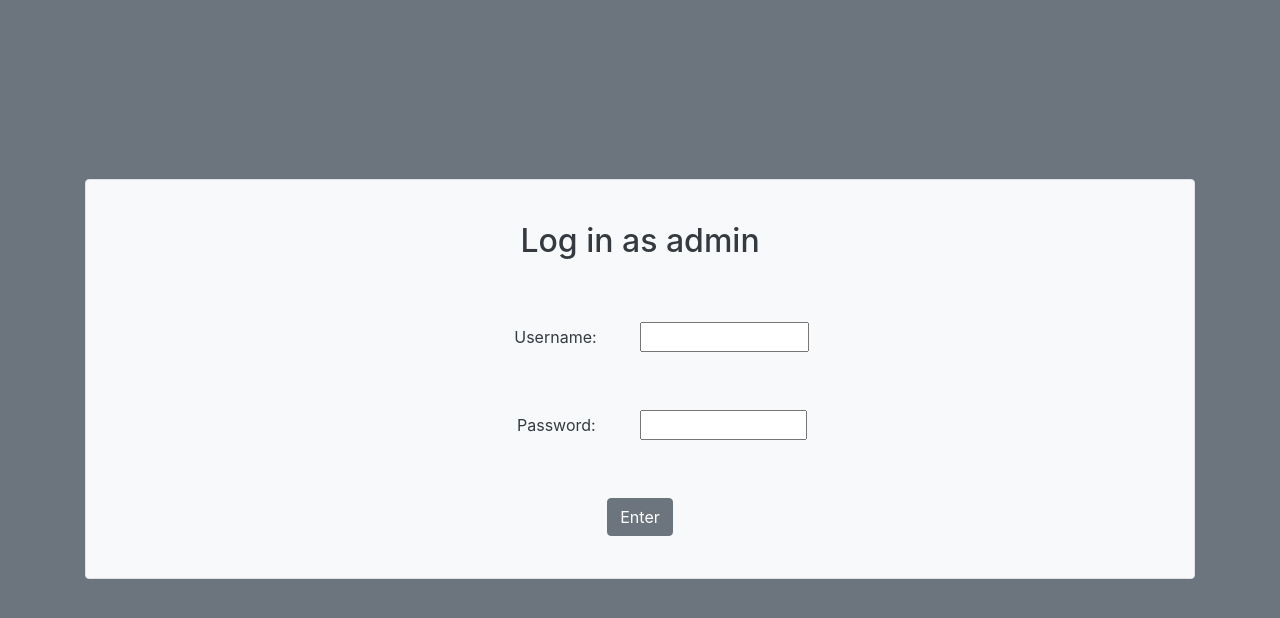
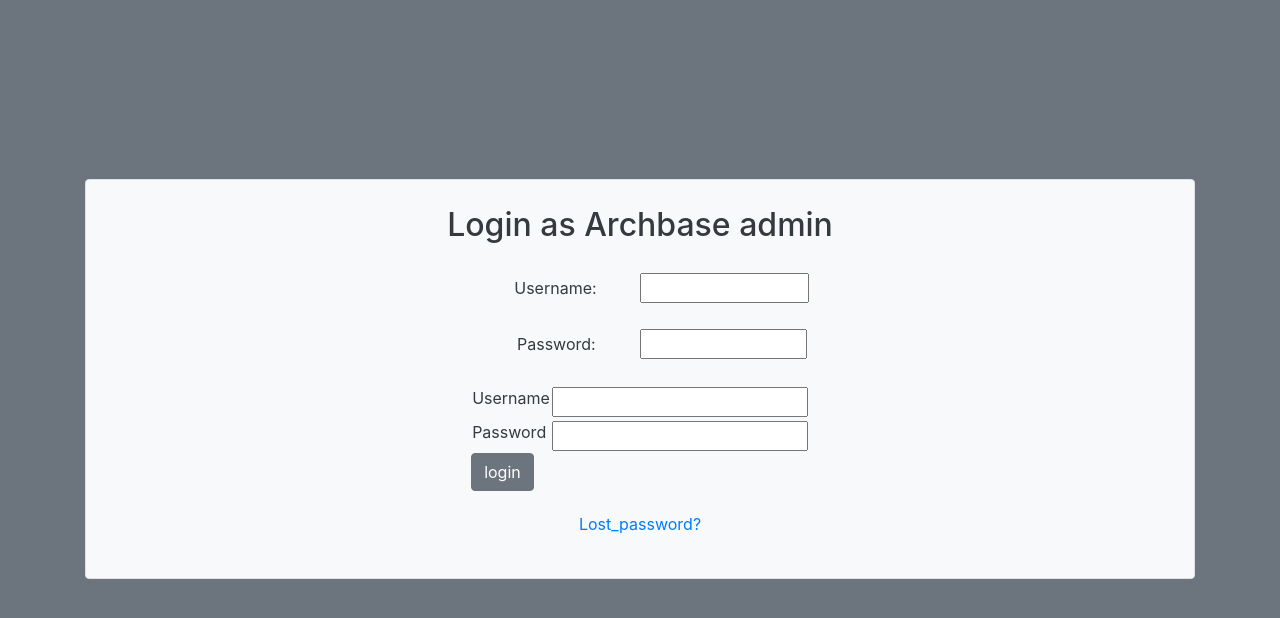
Before and after one commit to eamccarron/CollectionCatalogue, a Django app: template Catalogue/templates/login.html in a window 1280 px wide. Shown: the part 56-674 px from the top of the page. Run offline with Django 3.2, Linux system fonts and the light colour scheme; the template is opened without the code that fills it, so the values that code supplies are empty, except form fields; tables that the repository leaves empty hold one stand-in row (values such as "Sample post"); form fields are guessed from the names that the template uses; some libraries are stand-ins or nearby versions.

Commit message:
Made the login page more functional. Added logout page

```diff
--- /dev/null
+++ b/Catalogue/routes/logout.py
@@ -0,0 +1,5 @@
+from django.http import HttpResponse
+from django.shortcuts import render
+
+def logout_route(request):
+    return render(request, "logout.html")
--- a/Catalogue/templates/base.html
+++ b/Catalogue/templates/base.html
@@ -33,11 +33,20 @@
                             SEARCH
                         </a>
                     </li>
+                    {% if user.is_authenticated %}
+                    <li class="nav-item">
+                        <a href="/logout" class="nav-link {% block nav_item_logout %}{% endblock nav_item_logout %}">
+                            LOGOUT
+                        </a>
+                    </li>
+                    {% else %}
                     <li class="nav-item">
                         <a href="/login" class="nav-link {% block nav_item_login %}{% endblock nav_item_login %}">
                             LOGIN
                         </a>
                     </li>
+                    {% endif %}
+
                 </ul>
             </div>
         </div>
--- a/Catalogue/templates/login.html
+++ b/Catalogue/templates/login.html
@@ -10,7 +10,7 @@
             class="container bg-light text-dark border rounded justify-content-around align-items-center d-flex flex-column">
             <div class="row">
                 <div class="col justify-content-center text-center">
-                    <h2>Log in as admin</h2>
+                    <h2>Login as Archbase admin</h2>
                 </div>
             </div>
 
@@ -29,14 +29,43 @@
                     </label><input type="text" name="" id="password">
                 </div>
             </div>
+
+            <form method="post" action="{% url 'browse' %}">
+                {% csrf_token %}
+                <table>
+                  <tr>
+                    <td>{{ form.username.label_tag }}</td>
+                    <td>{{ form.username }}</td>
+                  </tr>
+                  <tr>
+                    <td>{{ form.password.label_tag }}</td>
+                    <td>{{ form.password }}</td>
+                  </tr>
+                </table>
+                <button class="btn btn-secondary" type="submit">
+                    login
+                </button>
+                <input type="hidden" name="next" value="{{ next }}" />
+            </form>
             <div class="row">
-                <div class="col justify-content-center text-center">
-                    <button class="btn btn-secondary" type="submit">
-                        Enter
-                    </button>
+                <div class="col login-input justify-content-center text-center">
+                    {% if form.errors %}
+                        <p>Your username and password didn't match. Please try again.</p>
+                    {% endif %}
+
+                    {% if next %}
+                        {% if user.is_authenticated %}
+                        <p>Your account doesn't have access to this page. To proceed,
+                        please login with an account that has access.</p>
+                        {% else %}
+                        <p>Please login to see this page.</p>
+                        {% endif %}
+                    {% endif %}
+
+                    {# Assumes you setup the password_reset view in your URLconf #}
+                    <p><a href="{% url 'login' %}">Lost_password?</a></p>
                 </div>
             </div>
-
 
         </div>
     </div>
--- a/Catalogue/urls.py
+++ b/Catalogue/urls.py
@@ -9,6 +9,8 @@
 urlpatterns = [
     path("", views.browse),
     path("browse/", views.browse, name="browse"),
-    path("login/", admin.site.urls, name="login"),
+    path("login/", views.login, name="login"),
     path("search/", views.search, name="search"),
+    path("logout/", views.logout, name="logout"),
+
 ]
--- a/Catalogue/views.py
+++ b/Catalogue/views.py
@@ -7,6 +7,7 @@
 from Catalogue.routes.browse import browse_route
 from Catalogue.routes.login import login_route
 from Catalogue.routes.search import search_route
+from Catalogue.routes.logout import logout_route
 
 # def temp(request):
 #   context = {"entries": Fossil.objects.all()}
@@ -21,3 +22,6 @@
 
 def browse(request):
     return browse_route(request)
+
+def logout(request):
+    return logout_route(request)
--- a/Collection_Catalogue/urls.py
+++ b/Collection_Catalogue/urls.py
@@ -22,4 +22,5 @@
     path(
         "", include("Catalogue.urls")
     ),  # Route Catalogue/ to the Catalogue application URLS
+    # path('accounts/', include('django.contrib.auth.urls')),
 ]
```
Also changed, not shown: Catalogue/templates/logout.html (added, +29 -0 lines), Catalogue/migrations/0003_auto_20210315_1549.py (added).
